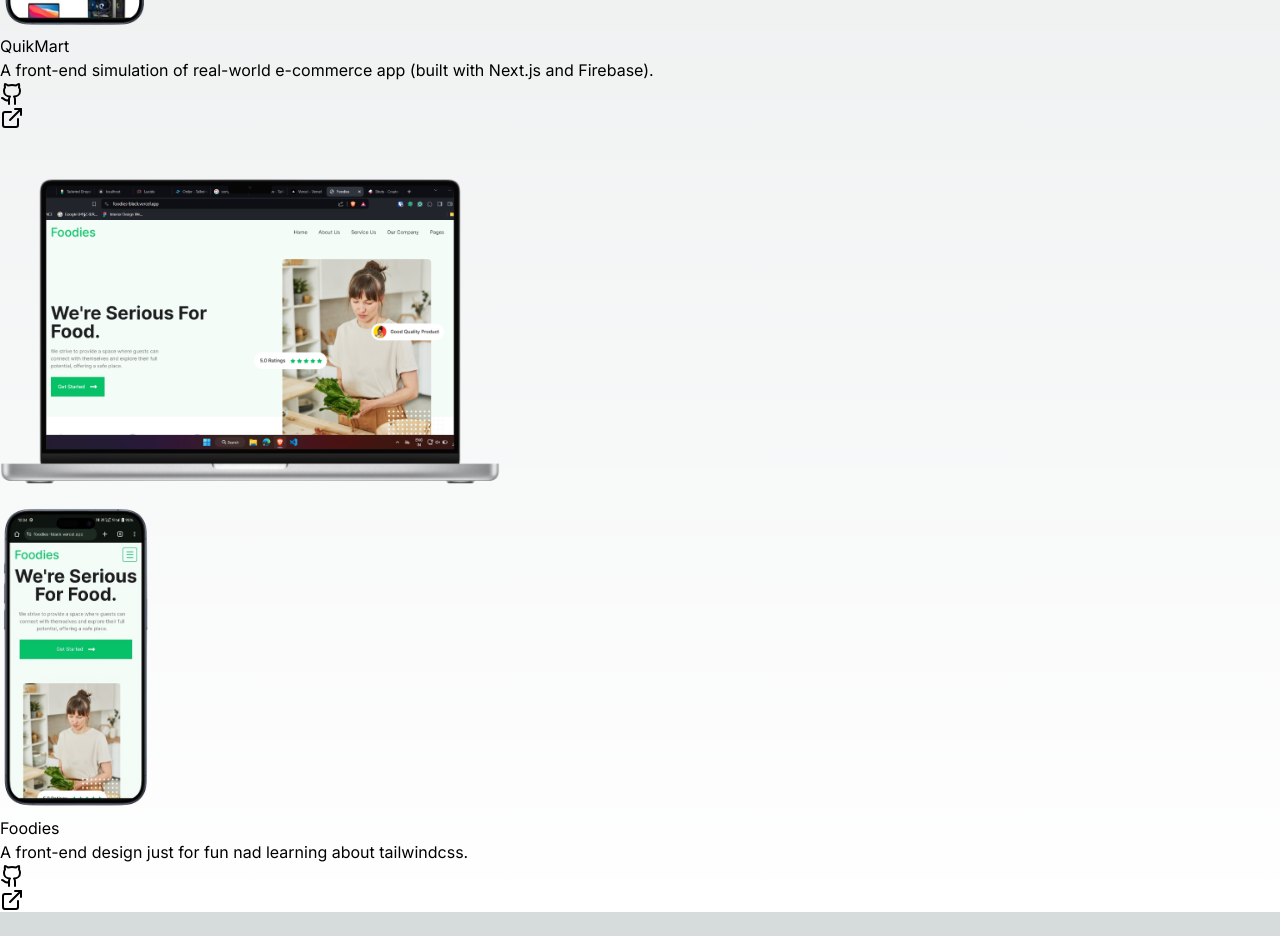
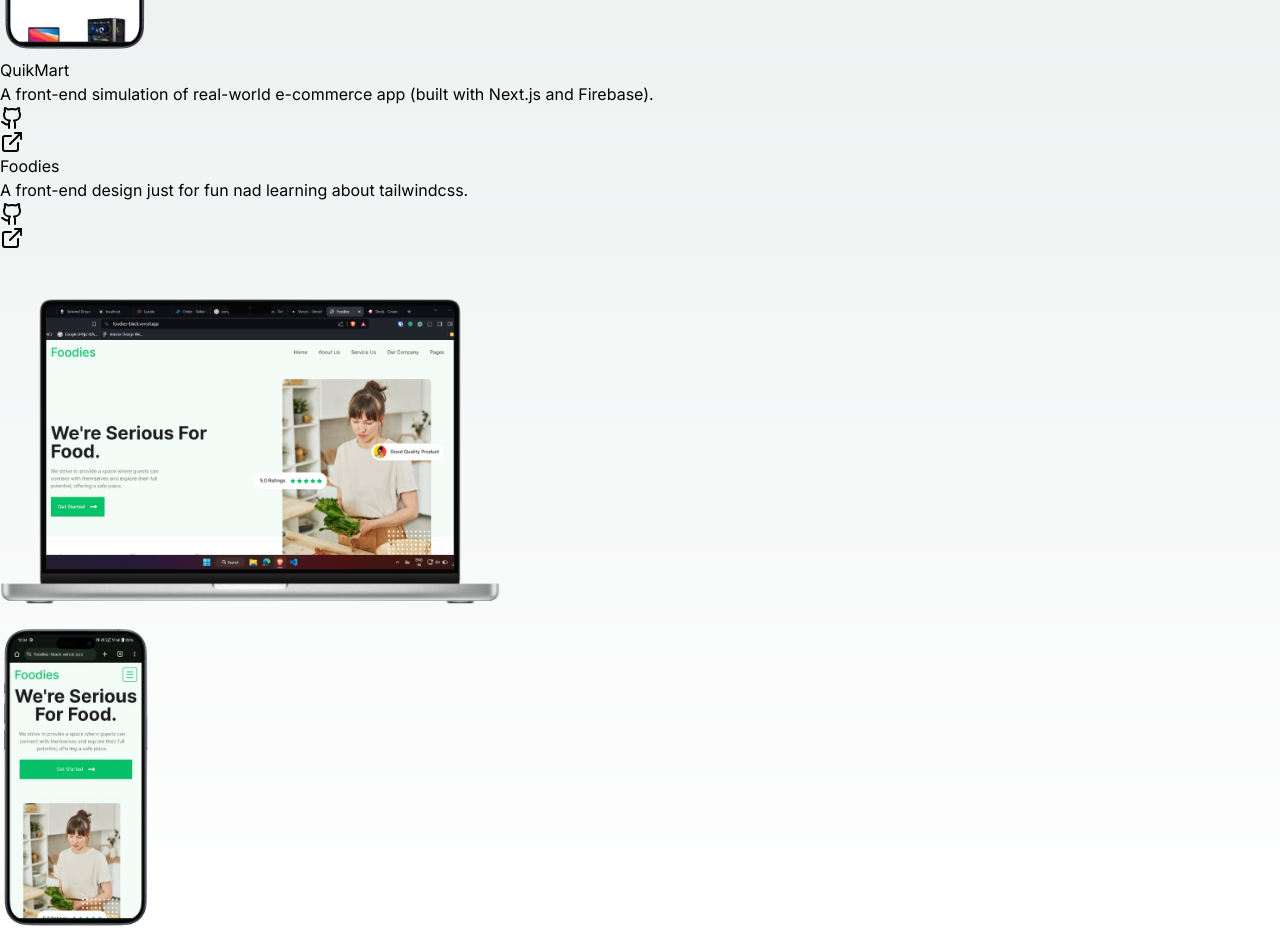
Before and after one commit to Adnanarodiya/Portfolio, a Next.js app: page / in a window 1280 px wide. Shown: the part 1560-2496 px from the top of the page. Before the commit the page ends 2472 px from the top, so only its background shows below. Built offline with nearby package versions, Linux system fonts and the light colour scheme.

Commit message:
Refactor aboutComp and featuredProject components

```diff
--- a/src/app/components/aboutComp.tsx
+++ b/src/app/components/aboutComp.tsx
@@ -7,7 +7,8 @@ const AboutComp = () => {
       <h1 className="text-3xl font-bold">About me</h1>
       <div className="flex mt-10 justify-evenly flex-col lg:flex-row">
         <div className=" lg:w-2/4 flex flex-col justify-center items-center text-xl italic order-last lg:order-first">
-          <div className="list-disc flex text-sm mt-8 lg:text-2xl  md:mt-8 text-center lg:text-start ">
+          <div className="list-disc  text-sm mt-8 lg:text-2xl  md:mt-8 text-center lg:text-start ">
+            <div className="justify-start flex">
               {/* <div>
                 <ChevronsRight />
               </div> */}
@@ -19,6 +20,15 @@ const AboutComp = () => {
               </li>
             </div>
           </div>
+          <div className="text-black bg-white mt-6 self-start rounded-full  py-px text-xs  relative flex items-center gap-2 px-4">
+            <span className="relative flex h-3 w-3">
+              <span className="animate-ping absolute inline-flex h-full w-full rounded-full bg-red-500 opacity-75"></span>
+              <span className="relative inline-flex rounded-full h-3 w-3 bg-red-500"></span>
+            </span>{" "}
+            Need Client
+          </div>
+        </div>
+
         <div>
           <Image
             src="/2.jpg"
--- a/src/app/components/featuredProject.tsx
+++ b/src/app/components/featuredProject.tsx
@@ -14,7 +14,7 @@ export default function FeaturedProject() {
         </p>
         <div>
           <div className="md:flex md:gap-8 items-center">
-            <div className="flex items-center gap-4">
+            <div className="flex items-center gap-4 w-3/5">
               <div>
                 <Image
                   src="/lapQuikMart.png"
@@ -34,7 +34,7 @@ export default function FeaturedProject() {
                 />
               </div>
             </div>
-            <div>
+            <div className="w-2/5">
               <h3 className="mt-5 font-bold md:text-lg lg:text-xl">QuikMart</h3>
               <p className=" md:w-64 lg:w-72  md:text-base lg:text-lg my-5 text-sm">
                 A front-end simulation of real-world e-commerce app (built with
@@ -58,28 +58,8 @@ export default function FeaturedProject() {
               </div>
             </div>
           </div>
-          <div className="mt-4 md:flex md:gap-8 items-center">
-            <div className="flex items-center gap-4">
-              <div>
-                <Image
-                  src="/lapFoodies.png"
-                  className=" z-auto"
-                  alt="Adnan Arodiya"
-                  height={500}
-                  width={500}
-                />
-              </div>
-              <div>
-                <Image
-                  src="/mobFoodies.png"
-                  className=" w-44 h-auto z-auto"
-                  alt="Adnan Arodiya"
-                  height={150}
-                  width={150}
-                />
-              </div>
-            </div>
-            <div>
+          <div className="mt-4 md:mt-8 md:flex md:gap-8 items-center">
+            <div className="w-2/5">
               <h3 className="mt-5 font-bold md:text-lg lg:text-xl ">Foodies</h3>
               <p className="md:w-64 lg:w-72  md:text-base lg:text-lg my-5 text-sm">
                 A front-end design just for fun nad learning about tailwindcss.
@@ -101,6 +81,26 @@ export default function FeaturedProject() {
                 </Link>
               </div>
             </div>
+            <div className="flex items-center gap-4 w-3/5">
+              <div>
+                <Image
+                  src="/lapFoodies.png"
+                  className=" z-auto"
+                  alt="Adnan Arodiya"
+                  height={500}
+                  width={500}
+                />
+              </div>
+              <div>
+                <Image
+                  src="/mobFoodies.png"
+                  className=" w-44 h-auto z-auto"
+                  alt="Adnan Arodiya"
+                  height={150}
+                  width={150}
+                />
+              </div>
+            </div>
           </div>
         </div>
       </div>
```
Lines whose indentation alone changed are shown as unchanged.
